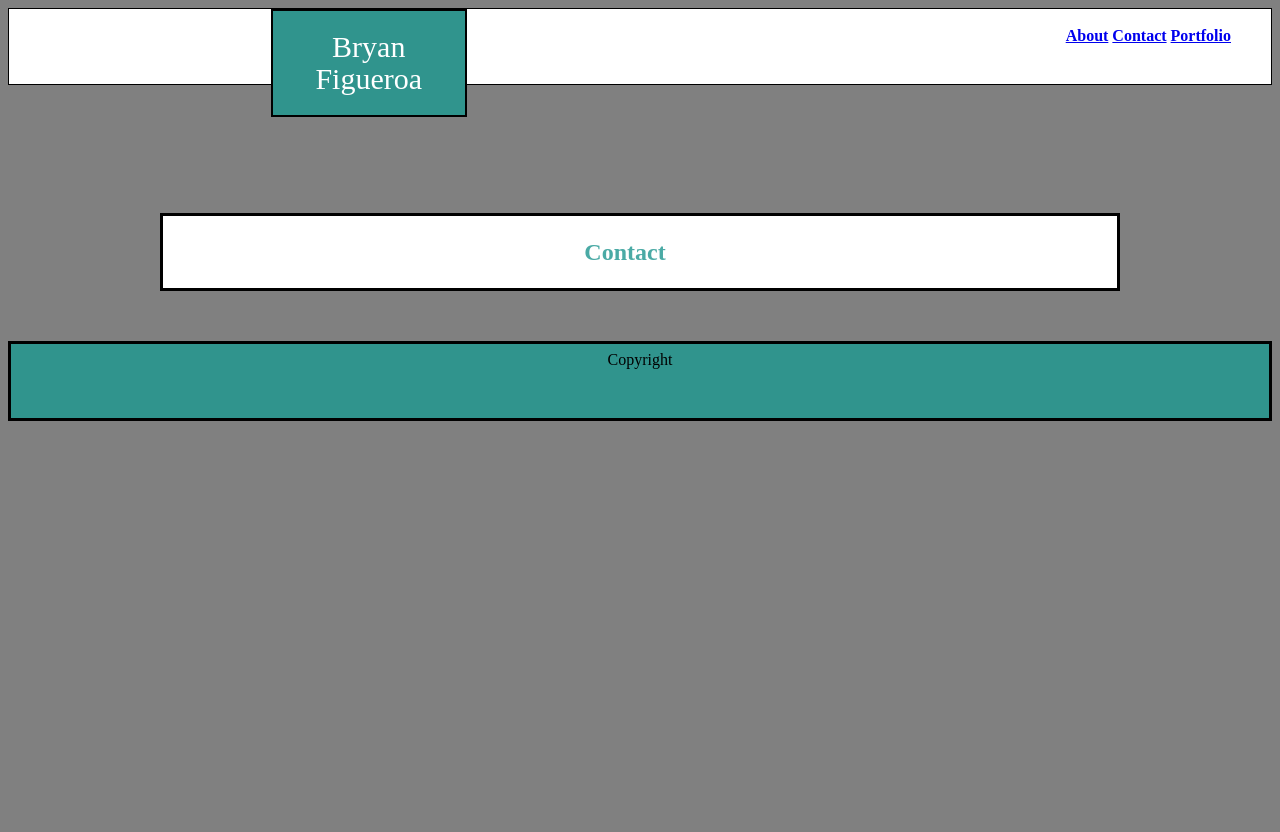
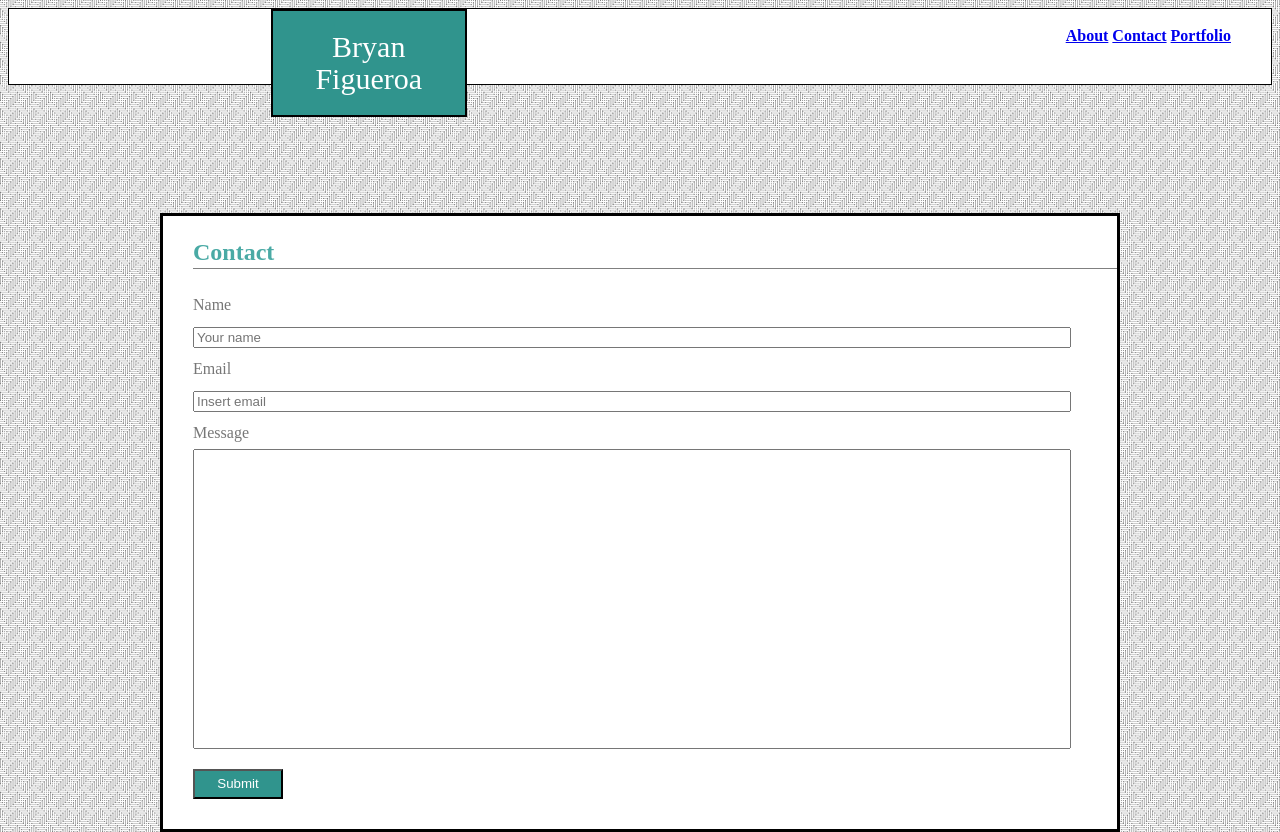
Before and after one commit to bryanfigueroac/Basic-Portfolio, a plain HTML site: page contact.html in a window 1280 px wide. Shown: the top 832 px of the page. Before the commit the page ends 800 px from the top, so only its background shows below. Drawn offline with Linux system fonts and the light colour scheme.

Commit message:
update file

```diff
--- a/assets/css/style.css
+++ b/assets/css/style.css
@@ -11,17 +11,17 @@ body {
     font-size: 16px;
     line-height: 32px;
     color: #333;
-    background: #808080;
+    background-image:url(../images/crossline-lines.png);
 }
 
 .footer {
-    color: black;
-    background: #30948D;
+    color: white;
+    background: #666666;
     width: 100%;
     height: 80px;
-    border: 3px solid black;
+    border: 6px solid #4aaaa5;
     text-align: center;
-    clear:both;
+    clear: both;
     padding-bottom: 50px;
     margin-top: 50px;
 }
@@ -33,7 +33,6 @@ body {
     border: 1px solid black;
     text-align: center;
     clear: both;
-
 }
     #name {
     float: left;
@@ -61,9 +60,30 @@ image {
     padding-right: 30px;
     margin-left: 200px;
     margin: 0 auto;
+
 }
 .links{
     text-align: right;
     color: #808080;
     font-size: 16px;
 }
+#contact {
+    height: 33\60px;
+    width: 960px;
+    color: #777777;
+    background: #ffffff;
+    border: 3px solid black;
+    clear: both;
+    padding-left: 30px;
+    margin-left: 200px;
+    margin: 0 auto;
+    margin-bottom: 200px;
+}
+.button {
+    height: 30px;
+    width: 90px;
+    background: #30948D;
+    margin-bottom: 30px;
+    margin-top: 20px;
+    color: white;
+}
--- a/contact.html
+++ b/contact.html
@@ -20,12 +20,27 @@
     <br />
     <br />
 
-    <div id="middle">
+    <div id="contact">
 
-        <h2 style="color: #4aaaa5;">Contact</h2>
-        <p>
+        <h2 style="color: #4aaaa5; border-bottom: 1px solid gray;">Contact</h2>
+        <form>
+            Name
+        </form>
+        <input type="text" placeholder="Your name" style=" width: 95%;" />
 
-        </p>
+        <form>
+            Email
+        </form>
+        <input type="text" placeholder="Insert email" style="width: 95%;" />
+
+        <form>
+            Message
+        </form>
+        <input type="text" style="height: 300px; width: 95%;" />
+
+        <form>
+           <input class="button" type="submit" value="Submit"
+        </form>
 
     </div>
 
```
Also changed, not shown: portfolio.html (+0 -2 lines), index.html (line endings or trailing spaces).
